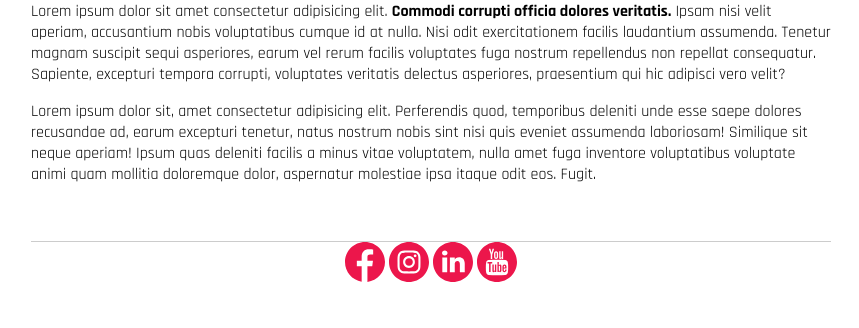
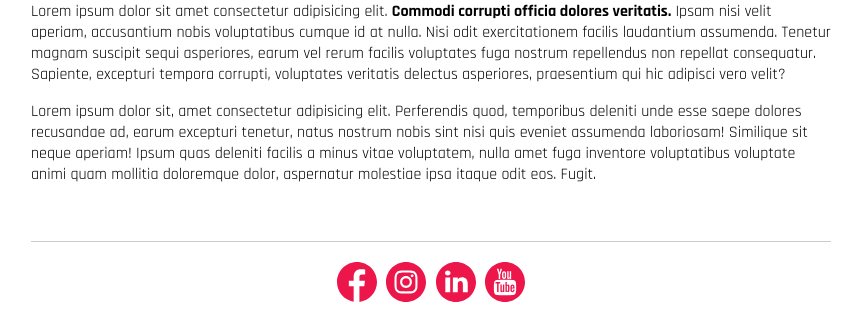
Before and after one commit to Anderson-Moreton/MySQL, a PHP site: page / in a window 1280 px wide. Shown: the part 1156-1484 px from the top of the page, without its empty margins (209-1068 px from the left). Before the commit the page ends 1438 px from the top, so only its background shows below. Run offline with PHP 8.4, Linux system fonts and the light colour scheme.

Commit message:
Finalizando a Estilização com CSS

```diff
--- a/css/style.css
+++ b/css/style.css
@@ -27,5 +27,13 @@ main {
 
 div.container {
     width: fit-content;
-    margin: 0 auto;
+    margin: 20px auto;
 }
+
+.container a {
+    text-decoration: none;
+}
+
+.container a + a {
+    margin-left: 5px;
+}
```
